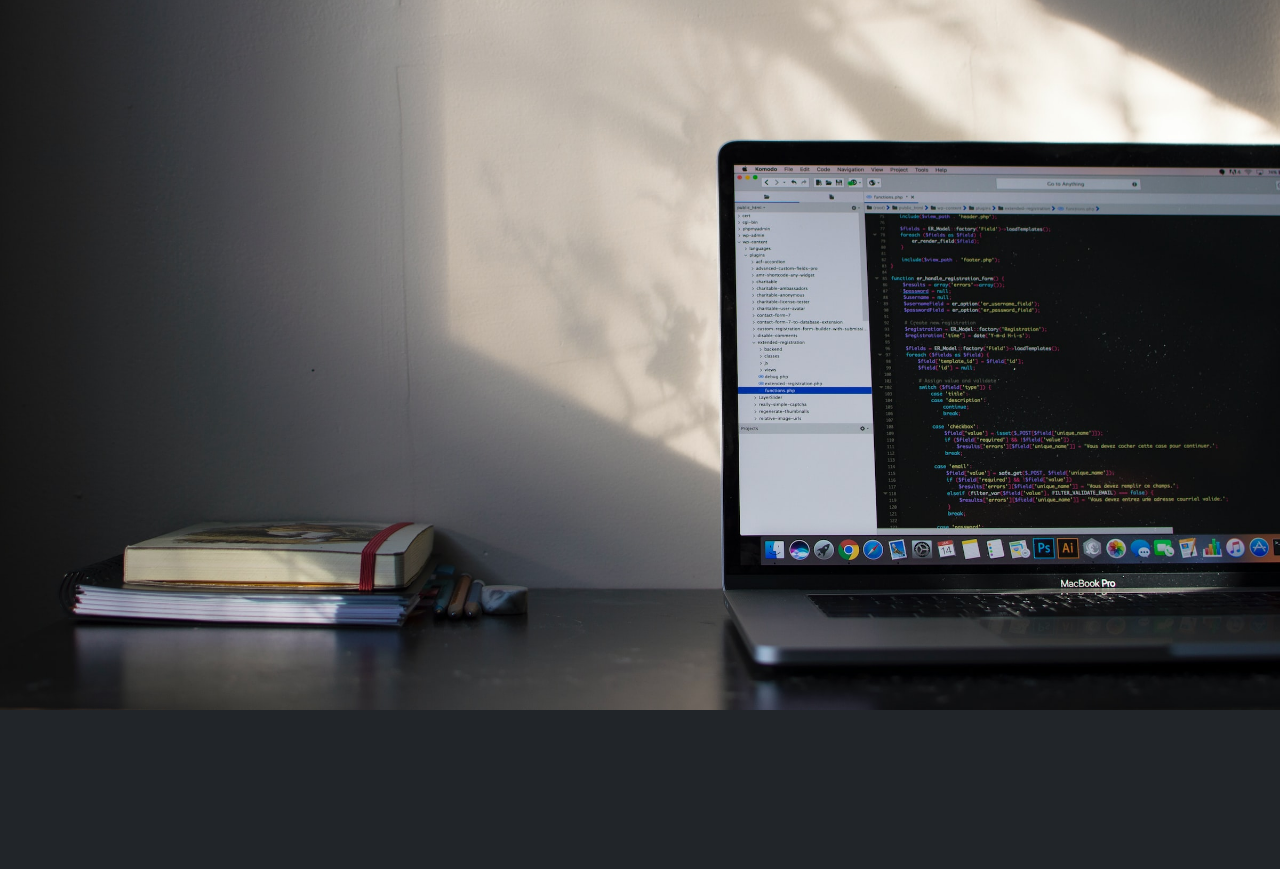
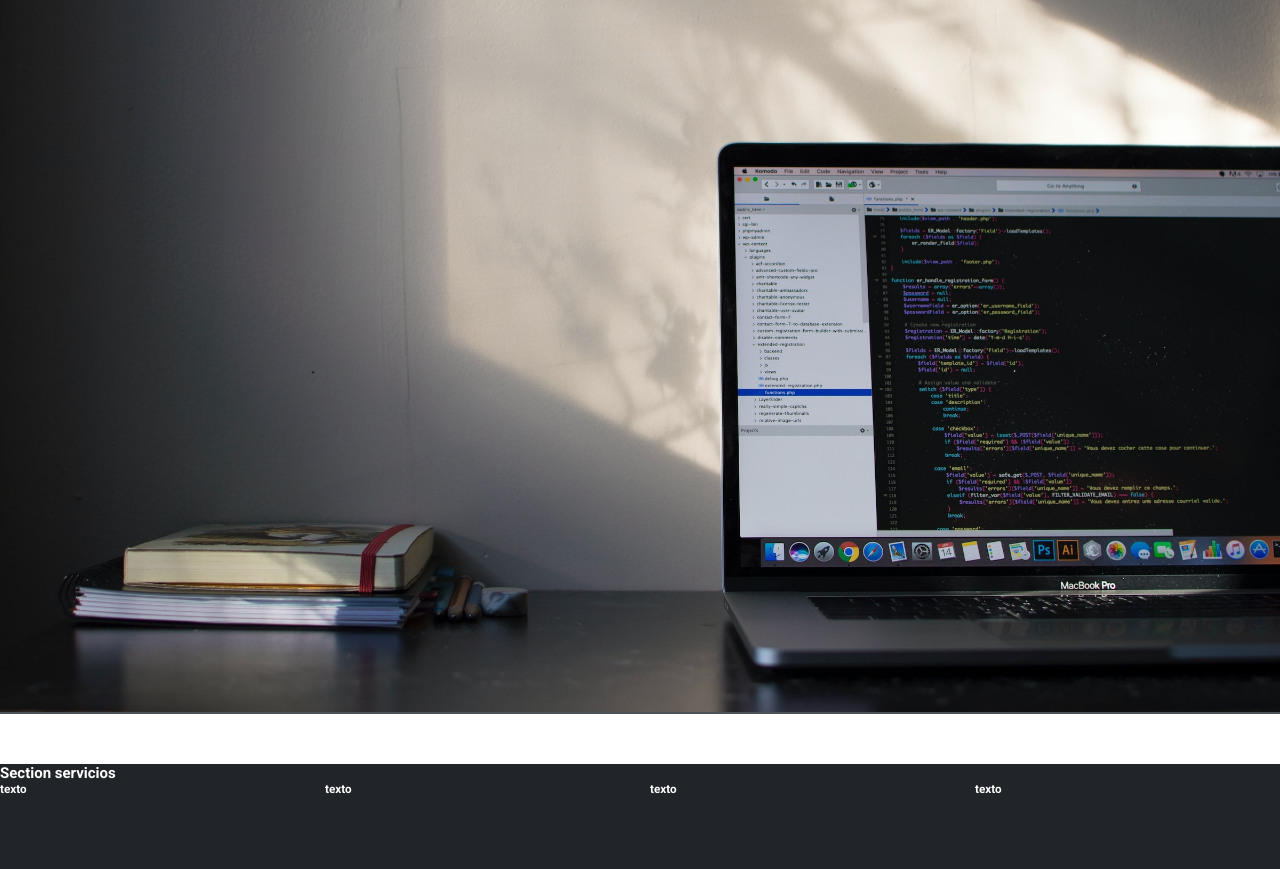
Before and after one commit to adrencina/pagina-altapagina, a website: page index.html in a window 1280 px wide. Shown: the part 83-952 px from the top of the page. Drawn offline with Linux system fonts and the light colour scheme.

Commit message:
estructurando la pag

```diff
--- a/index.html
+++ b/index.html
@@ -44,6 +44,21 @@
         </section>
         <section class="S2" id="servicios">
             <h2>Section servicios</h2>
+            <div class="panel-intro">
+
+                <div>
+                    <h3>texto</h3>
+                </div>
+                <div>
+                    <h3>texto</h3>
+                </div>
+                <div>
+                    <h3>texto</h3>
+                </div>
+                <div>
+                    <h3>texto</h3>
+                </div>
+            </div>
         </section>
         <section class="S3" id="nosotros">
             <h2>Section nosotros</h2>
--- a/scss/_MQ-desktop.scss
+++ b/scss/_MQ-desktop.scss
@@ -12,13 +12,4 @@
             font-size: 2.8rem;
         }
     }
-    .S1-fondo{
-        position: relative;
-        z-index: 1;
-        top: 73px;
-        width: 100%;
-    }
-    img{
-        width: 100%;
-    }
 }
--- a/scss/_menu-nav.scss
+++ b/scss/_menu-nav.scss
@@ -1,7 +1,10 @@
 .main-menu{
     position: fixed;
+    top: 0;
+    right: 0;
     z-index: 2;
     width: 100%;
+    height: 75px;
     background-color: black;
 }
 .main-header{
@@ -14,6 +17,15 @@
     font-size: 1.3rem;
     text-transform: uppercase;
 }
+
+h1{
+    font-size: 2rem;
+}
+a .img-logo{
+    width: 35px;
+    height: 35px;
+}
+
 
 .logo{
     display: flex;
--- a/scss/style.scss
+++ b/scss/style.scss
@@ -10,28 +10,33 @@ html{
     font-size: 62.5%;
 }
 
-.main-menu{
-    background-color: black;
+.container-main{
+    display: grid;
+    grid-template-columns: 1fr;
+    margin-top: 75px;
 }
 
-h1{
-    font-size: 2rem;
-}
-a .img-logo{
-    width: 35px;
-    height: 35px;
-}
 
 .S1{
+    display: grid;
+    grid-template-columns: 1fr;
     background-color: #495057;
-    height: 70vh;
+    min-height: 60vh;
+    height: auto;
     width: 100%;
+    margin-bottom: 50px;
 }
 
 .S2{
     background-color: #212529;
     height: 70vh;
     width: 100%;
+    .panel-intro{
+        display: grid;
+        grid-template-columns: repeat(4, 2.5fr);
+        gap: 20px;
+        margin: 0 auto;
+    }
 }
 
 .S3{
@@ -46,16 +51,24 @@ a .img-logo{
     width: 100%;
 }
 
+
 /* Estilos de Secciones */
+
+
 .S1-fondo{
-    position: relative;
-    z-index: 1;
-    top: 73px;
+    display: block;
     width: 100%;
+    min-height: 60vh;
+    height: auto;
+    img{
+        width: 100%;
+        min-height: 60vh;
+        height: auto;
+        object-fit: cover;
+        object-position: right;
+    }
 }
-img{
-    width: 100%;
-}
+
 
 
 
```
Also changed, not shown: css/estilos.css.
